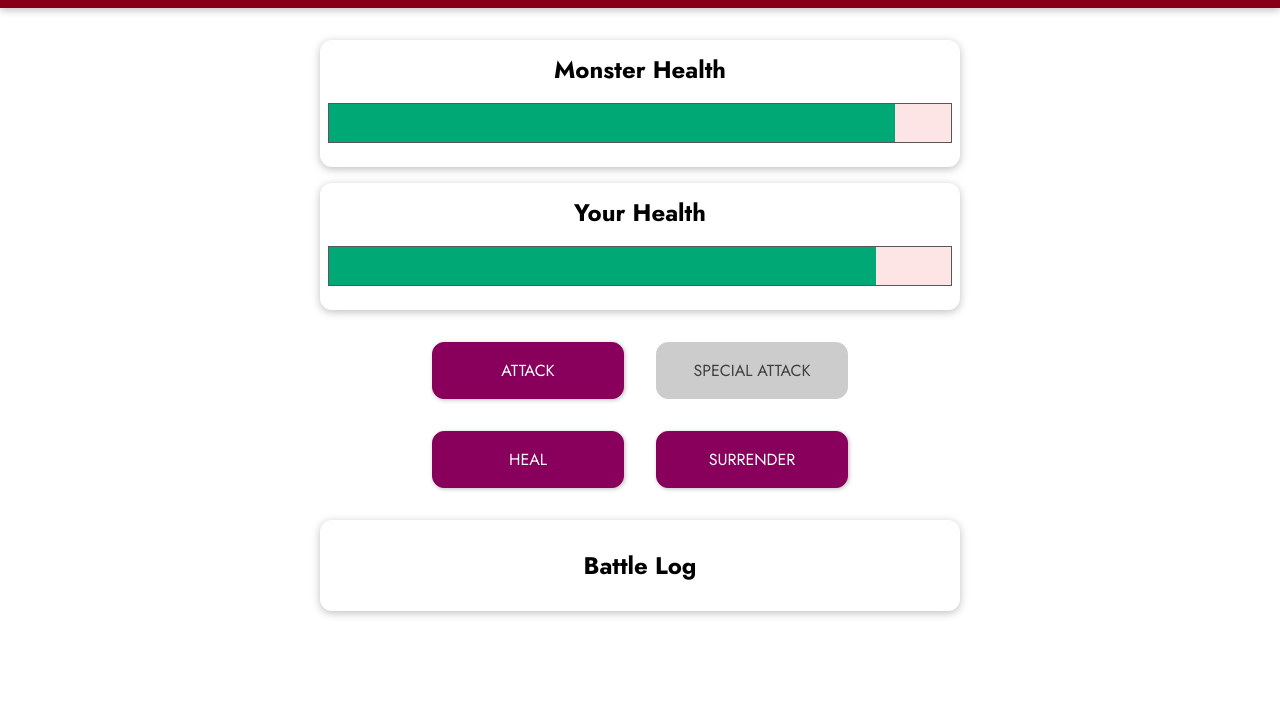
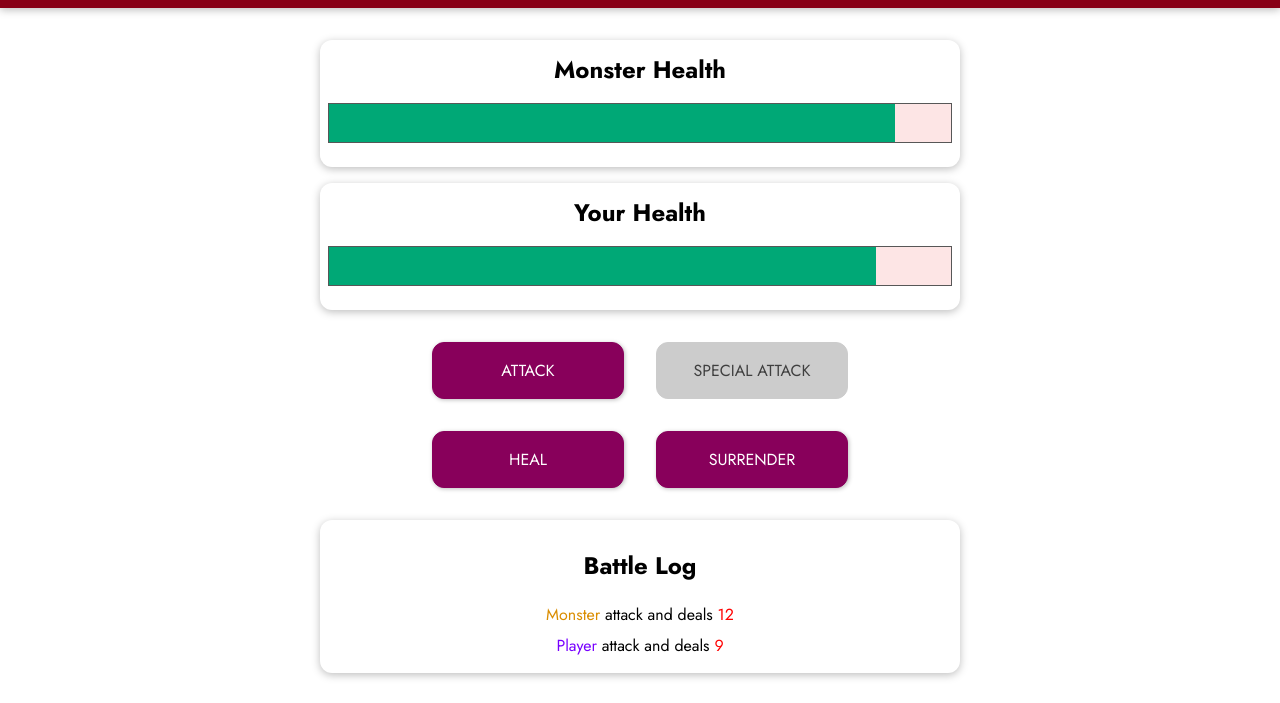
Before and after one commit to bricxcarasco/vue-monster-slayer, a plain HTML site: page index.html in a window 1280 px wide. Both pictures are taken after a click on the button "ATTACK". Shown: the part 97-800 px from the top of the page. Drawn offline with nearby package versions, Linux system fonts and the light colour scheme.

Commit message:
create and customize log messages

```diff
--- a/app.js
+++ b/app.js
@@ -9,6 +9,7 @@ const app = Vue.createApp({
       monsterHealth: 100,
       currentRound: 0,
       winner: null,
+      logMessages: [],
     };
   },
   computed: {
@@ -57,21 +58,25 @@ const app = Vue.createApp({
       this.currentRound++;
       const attackValue = randomValue(5, 12);
       this.monsterHealth -= attackValue;
+      this.logMessage("player", "attack", attackValue);
       this.attackPlayer();
     },
     attackPlayer() {
       const attackValue = randomValue(8, 15);
+      this.logMessage("monster", "attack", attackValue);
       this.playerHealth -= attackValue;
     },
     specialAttackMonster() {
       this.currentRound++;
       const attackValue = randomValue(10, 25);
       this.monsterHealth -= attackValue;
+      this.logMessage("player", "attack", attackValue);
       this.attackPlayer();
     },
     healPlayer() {
       this.currentRound++;
       const healValue = randomValue(8, 20);
+      this.logMessage("player", "heal", healValue);
       if (this.playerHealth + healValue > 100) {
         this.playerHealth = 100;
       } else {
@@ -84,9 +89,17 @@ const app = Vue.createApp({
       this.monsterHealth = 100;
       this.currentRound = 0;
       this.winner = null;
+      this.logMessages = [];
     },
     surrender() {
       this.winner = "monster";
+    },
+    logMessage(who, what, value) {
+      this.logMessages.unshift({
+        actionBy: who,
+        actionType: what,
+        actionValue: value,
+      });
     },
   },
 });
--- a/index.html
+++ b/index.html
@@ -44,7 +44,13 @@
       </section>
       <section id="log" class="container">
         <h2>Battle Log</h2>
-        <ul></ul>
+        <ul>
+          <li v-for="log in logMessages">
+            <span :class="{'log--player': log.actionBy == 'player', 'log--monster': log.actionBy == 'monster'}">{{ log.actionBy === 'player' ? 'Player' : 'Monster' }}</span>
+            <span v-if="log.actionType === 'heal'"> heals himself for <span class="log--heal">{{ log.actionValue }}</span></span>
+            <span v-else> attack and deals <span class="log--damage">{{ log.actionValue }}</span></span>
+          </li>
+        </ul>
       </section>
     </div>
   </body>
```
